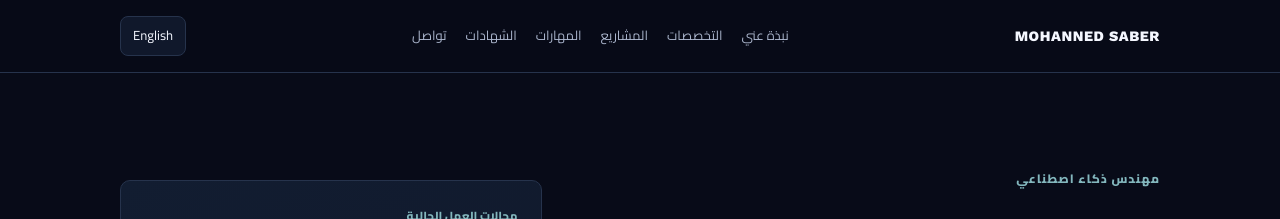
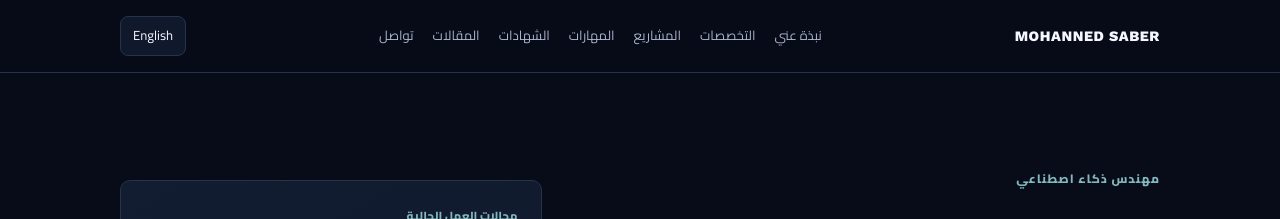
Before and after one commit to mohanadsaber444/mohanadsaber444.github.io, a Jekyll site: the page ar.html, which Jekyll copies as it is, in a window 1280 px wide. Shown: the top 219 px of the page. Built offline with Jekyll 4.4.1, drawn with Linux system fonts in a browser that asks for light colours.

Commit message:
Add blog navigation and sitemap entry

```diff
--- a/ar.html
+++ b/ar.html
@@ -102,7 +102,7 @@ footer{border-top:1px solid var(--line);padding:24px 0 30px;color:var(--muted);f
 <header><div class="wrap nav">
 <a class="brand" href="index.html">MOHANNED SABER</a>
 <nav class="navlinks" aria-label="التنقل الرئيسي">
-<a href="#about">نبذة عني</a><a href="#specializations">التخصصات</a><a href="#projects">المشاريع</a><a href="#skills">المهارات</a><a href="#certifications">الشهادات</a><a href="#contact">تواصل</a>
+<a href="#about">نبذة عني</a><a href="#specializations">التخصصات</a><a href="#projects">المشاريع</a><a href="#skills">المهارات</a><a href="#certifications">الشهادات</a><a href="/blog/">المقالات</a><a href="#contact">تواصل</a>
 </nav>
 <a class="lang" href="index.html" lang="en" dir="ltr">English</a>
 </div></header>
```
